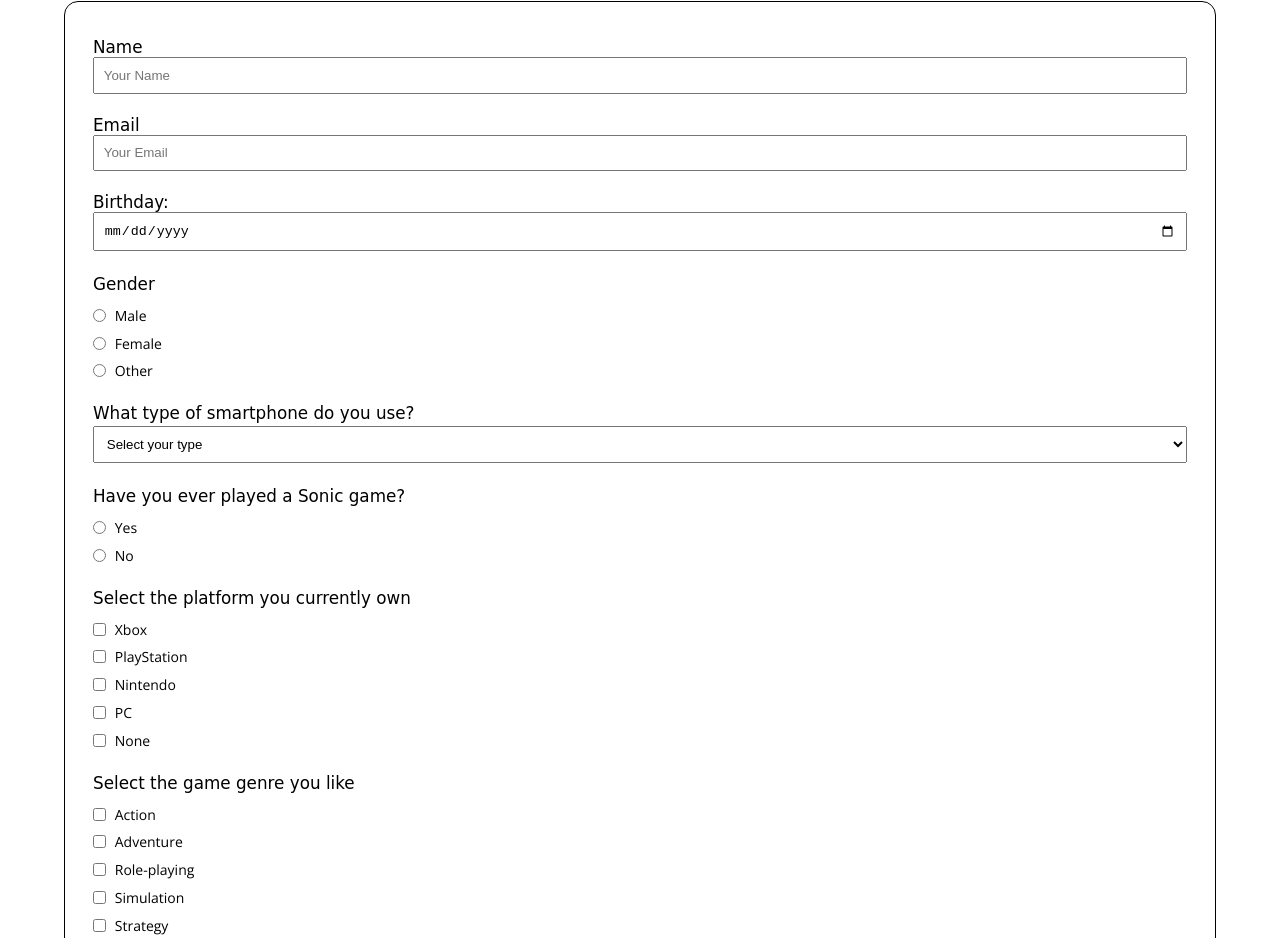
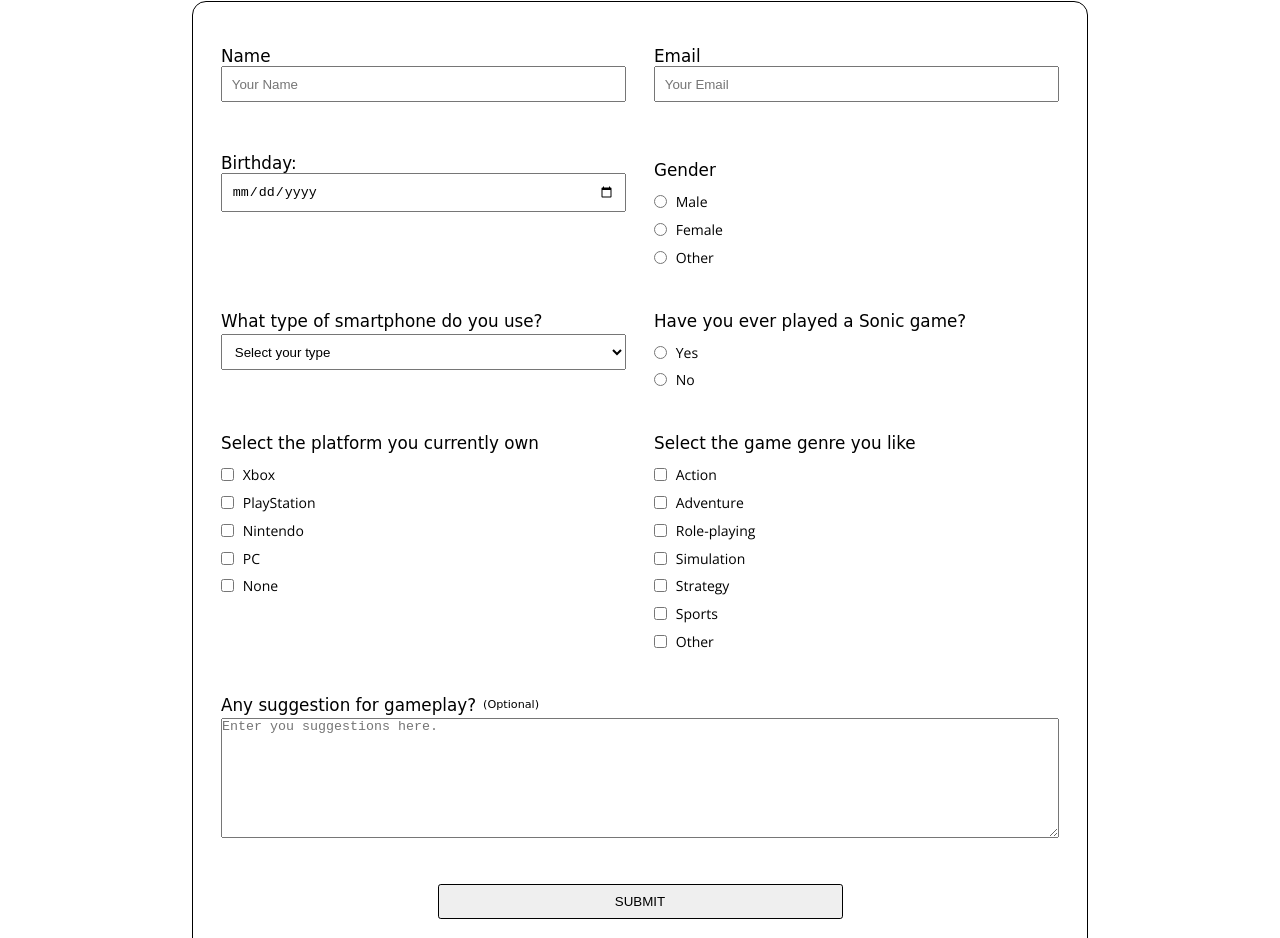
Before and after one commit to gsus0194/responsive-form, a plain HTML site: page index.html in a window 1280 px wide. Shown: the part 123-1061 px from the top of the page. Drawn offline with nearby package versions, Linux system fonts and the light colour scheme; a web font is replaced by a local one.

Commit message:
[feat] Implement tablet & desktop CSS

```diff
--- a/index.html
+++ b/index.html
@@ -6,9 +6,7 @@
   <meta name="viewport" content="width=device-width, initial-scale=1.0">
   <link href="https://fonts.googleapis.com/css2?family=Baloo+Tamma+2&family=Open+Sans&display=swap" rel="stylesheet">
   <link rel="stylesheet" href="./styles/base.css">
-  <link rel="stylesheet" href="./styles/over600.css">
-  <link rel="stylesheet" href="./styles/over960.css">
-  <link rel="stylesheet" href="./styles/over1280.css">
+  <link rel="stylesheet" media="screen and (min-width:960px)" href="./styles/over960.css">
   <title>Game Survey</title>
 </head>
 
@@ -23,22 +21,22 @@
   <main>
     <div class="container">
       <form id="form-survey">
-        <div class="form-group">
+        <div class="form-group form-name">
           <label class="form-label" for="name">Name</label>
           <input class="form-control" type="text" name="name" id="name" placeholder="Your Name" required>
         </div>
 
-        <div class="form-group">
+        <div class="form-group form-email">
           <label class="form-label" for="email">Email</label>
           <input class="form-control" type="email" name="email" id="email" placeholder="Your Email">
         </div>
 
-        <div class="form-group">
+        <div class="form-group form-birthday">
           <label class="form-label" for="birthday">Birthday:</label>
           <input class="form-control" type="date" id="birthday" name="birthday" max="2017-12-31" min="1940-01-01">
         </div>
 
-        <div class="form-group">
+        <div class="form-group form-gender">
           <p class="form-label">Gender</p>
           <label for="male">
             <input class="input-radio" type="radio" id="male" name="gender" value="male"> Male
@@ -51,7 +49,7 @@
           </label>
         </div>
 
-        <div class="form-group">
+        <div class="form-group form-phone">
           <p class="form-label">What type of smartphone do you use?</p>
           <select class="form-control" name="smartphone" id="dropdown">
             <option disabled selected>Select your type</option>
@@ -62,7 +60,7 @@
           </select>
         </div>
 
-        <div class="form-group">
+        <div class="form-group form-yesno">
           <p class="form-label">Have you ever played a Sonic game?</p>
           <label for="yes">
             <input class="input-radio" type="radio" name="yes-no" id="yes"> Yes
@@ -72,7 +70,7 @@
           </label>
         </div>
 
-        <div class="form-group">
+        <div class="form-group form-platform">
           <p class="form-label">Select the platform you currently own</p>
           <label for="xbox">
             <input class="input-checkbox" type="checkbox" name="platform" id="xbox"> Xbox
@@ -91,7 +89,7 @@
           </label>
         </div>
 
-        <div class="form-group">
+        <div class="form-group form-genre">
           <p class="form-label">Select the game genre you like</p>
           <label for="action">
             <input class="input-checkbox" type="checkbox" name="game-genre" id="action"> Action
@@ -116,12 +114,12 @@
           </label>
         </div>
 
-        <div class="form-group">
+        <div class="form-group form-suggestion">
           <p class="form-label area-label">Any suggestion for gameplay? <span>(Optional)</span></p>
           <textarea class="input-textarea" name="suggestion" id="suggestion" placeholder="Enter you suggestions here."></textarea>
         </div>
 
-        <div class="form-group">
+        <div class="form-group form-btn">
           <button class="form-button" name="submit" id="submit" type="submit">submit</button>
         </div>
       </form>
--- /dev/null
+++ b/styles/over960.css
@@ -0,0 +1,57 @@
+.container {
+  max-width: 80%;
+}
+
+form {
+  display: grid;
+  grid-template-columns: repeat(12, 1fr);
+  column-gap: 2rem;
+}
+
+.form-group {
+  width: 100%;
+}
+
+.form-name,
+.form-platform,
+.form-birthday,
+.form-phone {
+  grid-column-start: 1;
+  grid-column-end: 7;
+}
+
+.form-email,
+.form-genre,
+.form-gender,
+.form-yesno
+ {
+  grid-column-start: 7;
+  grid-column-end: 13;
+}
+
+.form-gender {
+  margin: 2.5rem auto 1.5rem;
+}
+
+.form-suggestion {
+  grid-column-start: 1;
+  grid-column-end: 13;
+}
+
+.form-btn {
+  grid-column-start: 4;
+  grid-column-end: 10;
+}
+
+/***** MEDIA QUERIES *****/
+@media screen and (min-width:1280px) {
+  .container {
+    max-width: 70%;
+  }
+}
+
+@media screen and (min-width:1920px) {
+  .container {
+    max-width: 55%;
+  }
+}
```
